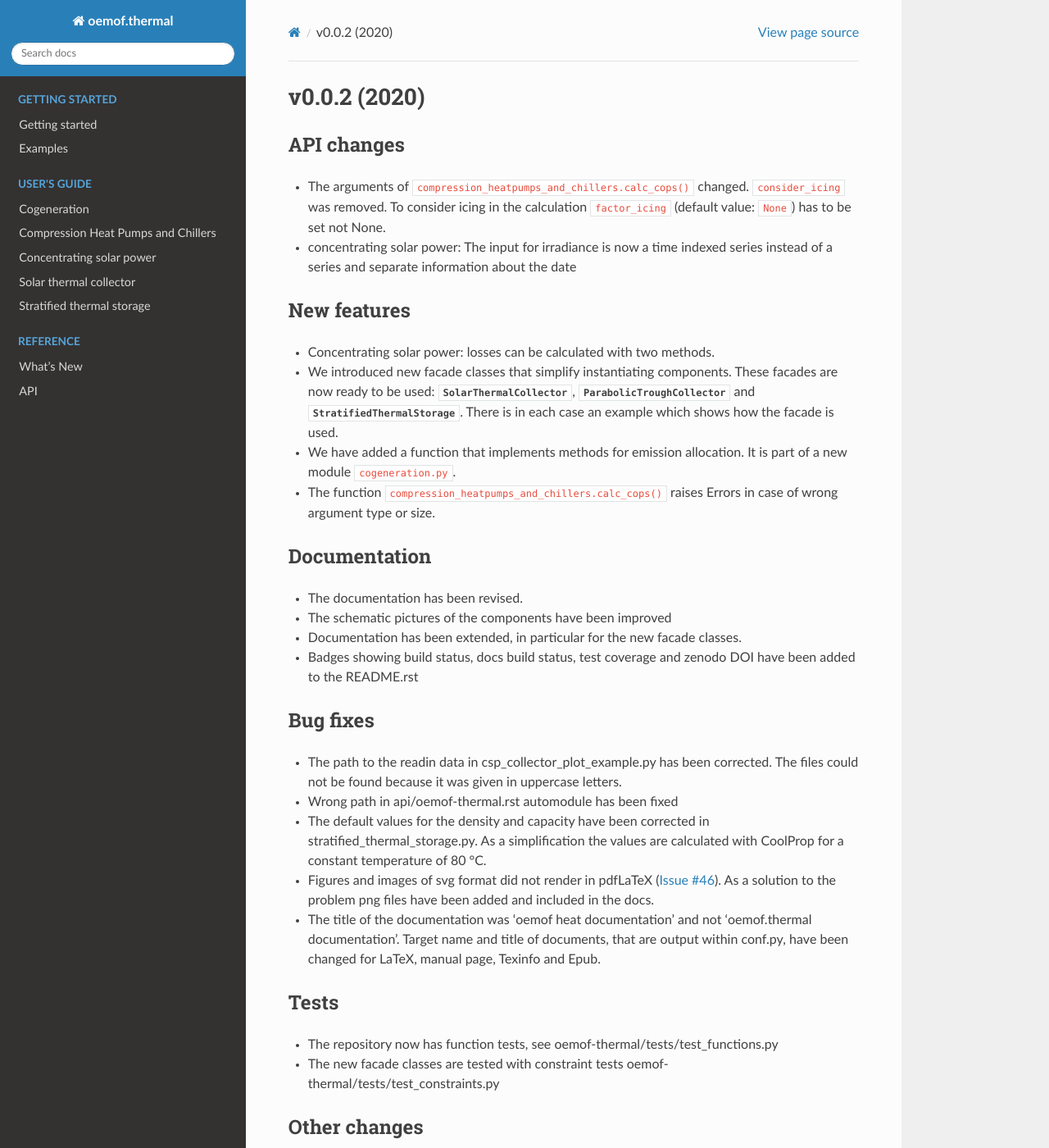
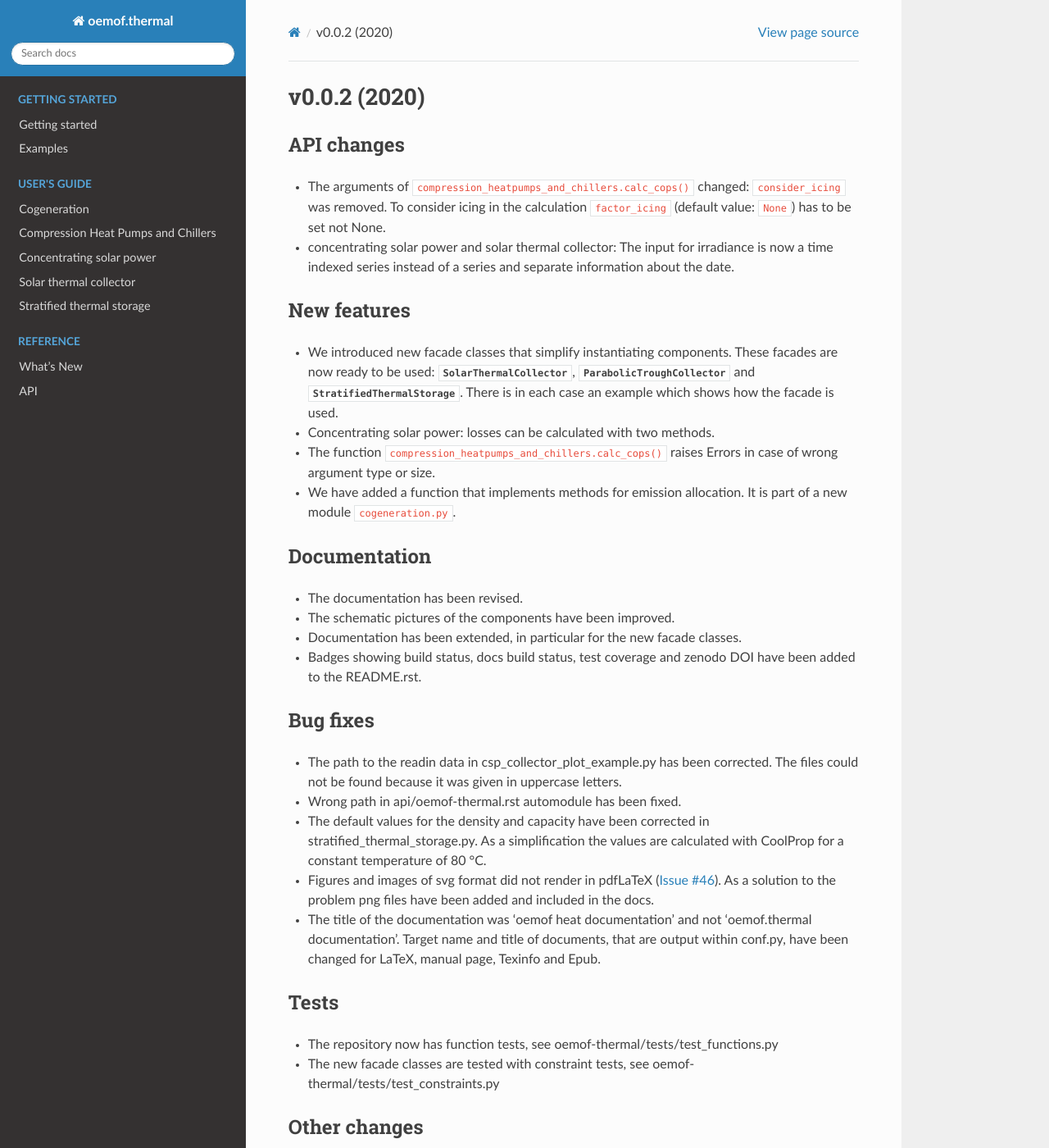
Before and after one commit to oemof/oemof-thermal, a Sphinx documentation site: the page built from docs/whats_new/v0-0-2.rst, in a window 1280 px wide and 1400 px high. Shown: the whole window at 82% size. Built offline with Sphinx 7.4.7 and the Read the Docs theme 2.0.0, drawn with Linux system fonts in a browser that asks for light colours; formulas are drawn with MathJax 3.

Commit message:
Make small corrections in whatsnew file

```diff
--- a/docs/whats_new/v0-0-2.rst
+++ b/docs/whats_new/v0-0-2.rst
@@ -4,39 +4,40 @@
 API changes
 -----------
 
-* The arguments of ``compression_heatpumps_and_chillers.calc_cops()`` changed.
+* The arguments of ``compression_heatpumps_and_chillers.calc_cops()`` changed:
   ``consider_icing`` was removed. To consider icing in the calculation
   ``factor_icing`` (default value: ``None``) has to be set not None.
-* concentrating solar power: The input for irradiance is now a time indexed
-  series instead of a series and separate information about the date
+* concentrating solar power and solar thermal collector: The input for irradiance
+  is now a time indexed series instead of a series and separate information
+  about the date.
 
 New features
 ------------
 
-* Concentrating solar power: losses can be calculated with two methods.
 * We introduced new facade classes that simplify instantiating components. These facades are now
   ready to be used: :py:obj:`SolarThermalCollector`, :py:obj:`ParabolicTroughCollector` and
   :py:obj:`StratifiedThermalStorage`. There is in each case an example which shows how the facade is used.
+* Concentrating solar power: losses can be calculated with two methods.
+* The function ``compression_heatpumps_and_chillers.calc_cops()`` raises
+  Errors in case of wrong argument type or size.
 * We have added a function that implements methods for emission allocation. It is part of a new module
   :file:`cogeneration.py`.
-* The function ``compression_heatpumps_and_chillers.calc_cops()`` raises
-  Errors in case of wrong argument type or size.
 
 Documentation
 -------------
 
 * The documentation has been revised.
-* The schematic pictures of the components have been improved
+* The schematic pictures of the components have been improved.
 * Documentation has been extended, in particular for the new facade classes.
 * Badges showing build status, docs build status, test coverage and zenodo DOI have been added to the
-  README.rst
+  README.rst.
 
 Bug fixes
 ---------
 
 * The path to the readin data in csp_collector_plot_example.py has been corrected. The files could not
   be found because it was given in uppercase letters.
-* Wrong path in api/oemof-thermal.rst automodule has been fixed
+* Wrong path in api/oemof-thermal.rst automodule has been fixed.
 * The default values for the density and capacity have been corrected in stratified_thermal_storage.py.
   As a simplification the values are calculated with CoolProp for a constant temperature of 80 °C.
 * Figures and images of svg format did not render in pdfLaTeX
@@ -50,7 +51,7 @@
 -----
 
 * The repository now has function tests, see oemof-thermal/tests/test_functions.py
-* The new facade classes are tested with constraint tests oemof-thermal/tests/test_constraints.py
+* The new facade classes are tested with constraint tests, see oemof-thermal/tests/test_constraints.py
 
 Other changes
 -------------
```
